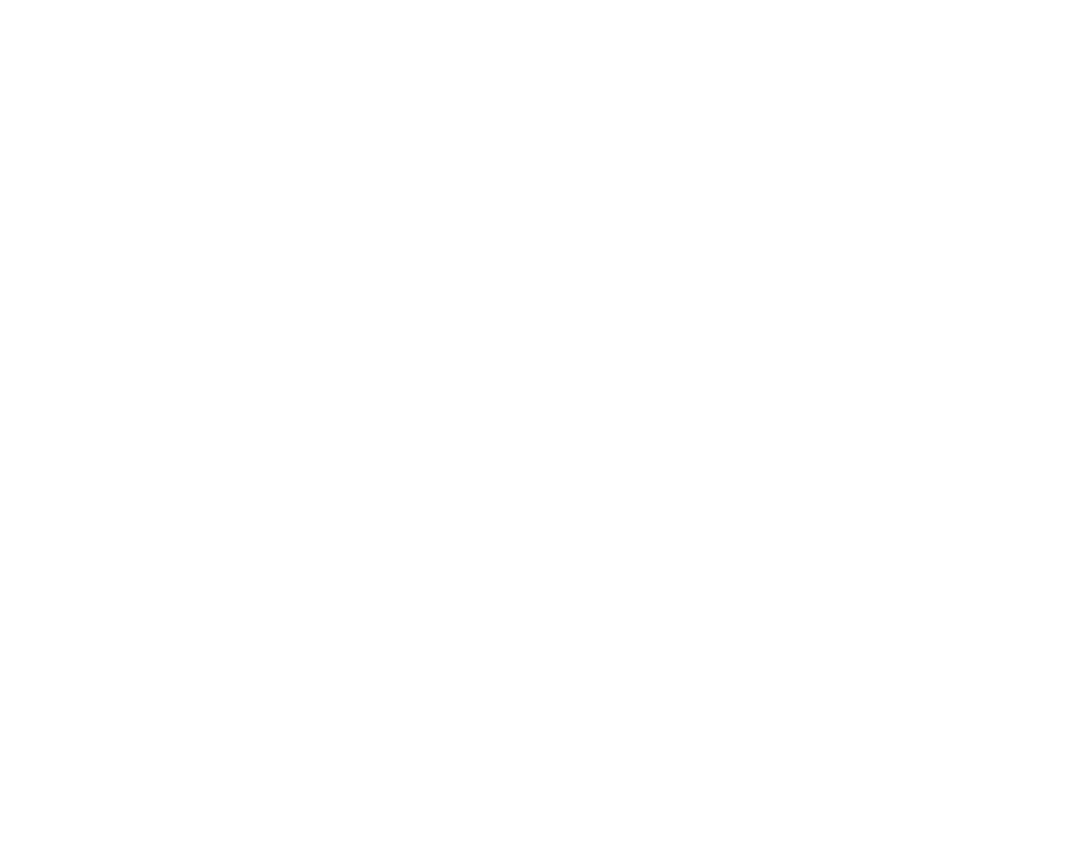
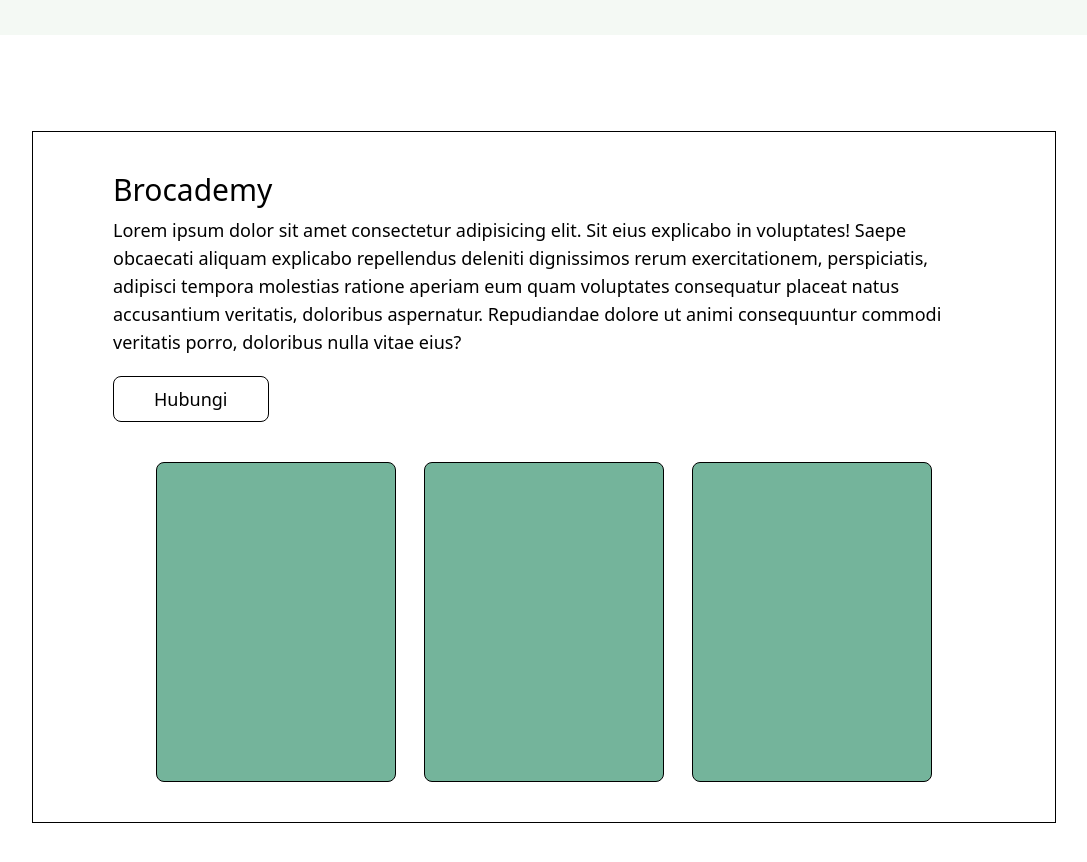
Before and after one commit to FaiqSr/thfarm, a React (Vite) app: page / in a window 1280 px wide. Shown: the part 2180-3042 px from the top of the page, without its empty margins (96-1183 px from the left). Before the commit the page ends 2175 px from the top, so only its background shows below. Built offline with nearby package versions, Linux system fonts and the light colour scheme.

Commit message:
add apa gatau

```diff
--- a/src/pages/HomePage.jsx
+++ b/src/pages/HomePage.jsx
@@ -40,7 +40,7 @@ function HomePage() {
             aspernatur. Repudiandae dolore ut animi consequuntur commodi
             veritatis porro, doloribus nulla vitae eius?
           </p>
-          <button className=" rounded-lg px-5 py-2 border text-lg px-10">
+          <button className=" rounded-lg  py-2 border text-lg px-10">
             Hubungi
           </button>
         </div>
@@ -54,9 +54,32 @@ function HomePage() {
         <div>
           <h1 className="text-3xl my-5">Apa si kata orang?</h1>
         </div>
-        <div className="mx-auto gap-16 columns-2 ">
+        <div className="mx-auto gap-16 columns-2 pb-10">
           <div className="container w-96 h-80 bg-second rounded-lg border"></div>
           <div className="container w-96 h-80 bg-second rounded-lg border"></div>
+        </div>
+      </section>
+
+      <section className="container border py-5  mx-auto my-24 flex-col max-w-5xl">
+        <div className="mx-10 px-10 py-5 ">
+          <h1 className="text-3xl pb-2">Brocademy</h1>
+          <p className="text-lg pb-5">
+            Lorem ipsum dolor sit amet consectetur adipisicing elit. Sit eius
+            explicabo in voluptates! Saepe obcaecati aliquam explicabo
+            repellendus deleniti dignissimos rerum exercitationem, perspiciatis,
+            adipisci tempora molestias ratione aperiam eum quam voluptates
+            consequatur placeat natus accusantium veritatis, doloribus
+            aspernatur. Repudiandae dolore ut animi consequuntur commodi
+            veritatis porro, doloribus nulla vitae eius?
+          </p>
+          <button className=" rounded-lg  py-2 border text-lg px-10">
+            Hubungi
+          </button>
+        </div>
+        <div className="container flex flex-row justify-center gap-7 px-5 py-5">
+          <div className="container w-60 h-80 bg-second rounded-lg border"></div>
+          <div className="container w-60 h-80 bg-second rounded-lg border"></div>
+          <div className="container w-60 h-80 bg-second rounded-lg border"></div>
         </div>
       </section>
     </div>
```
